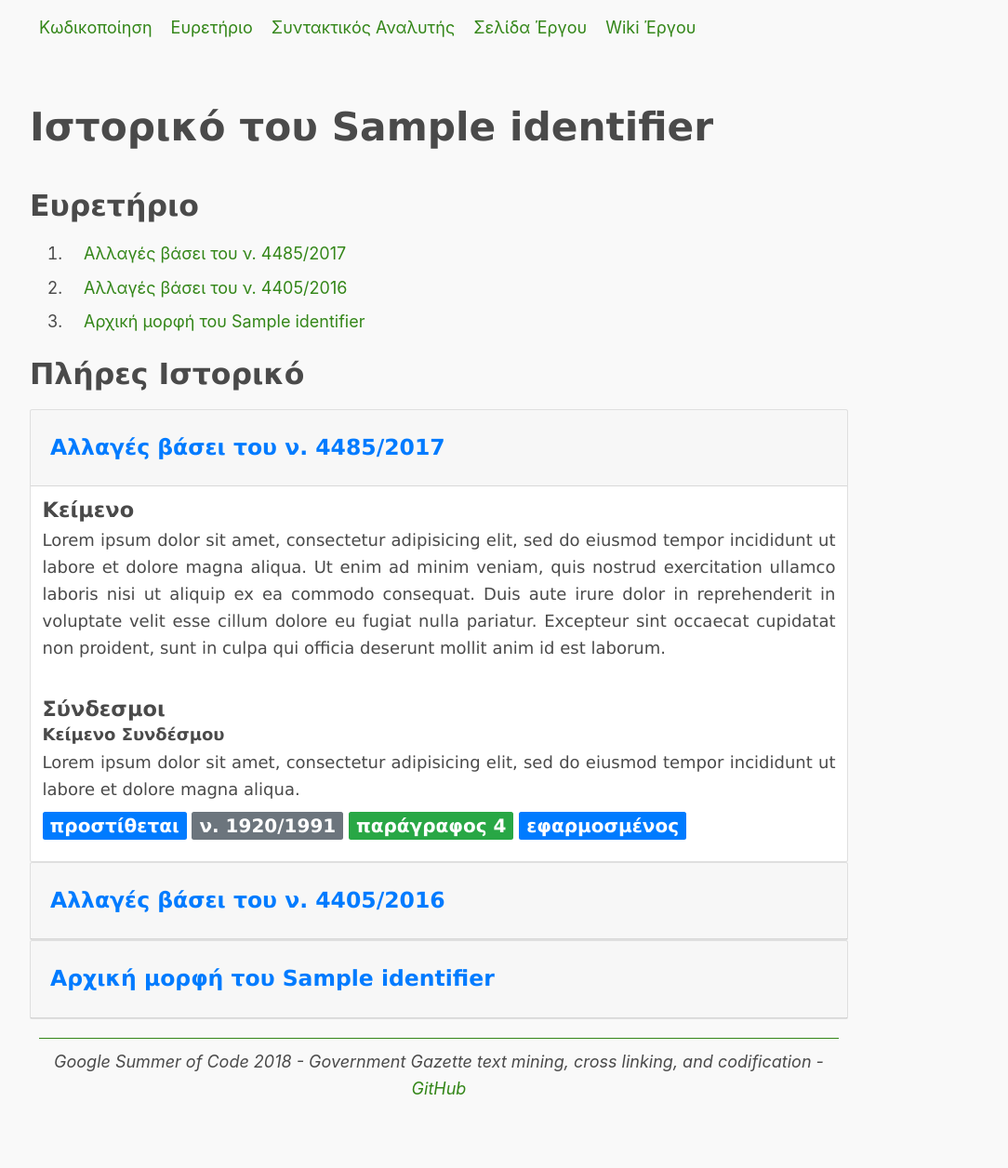
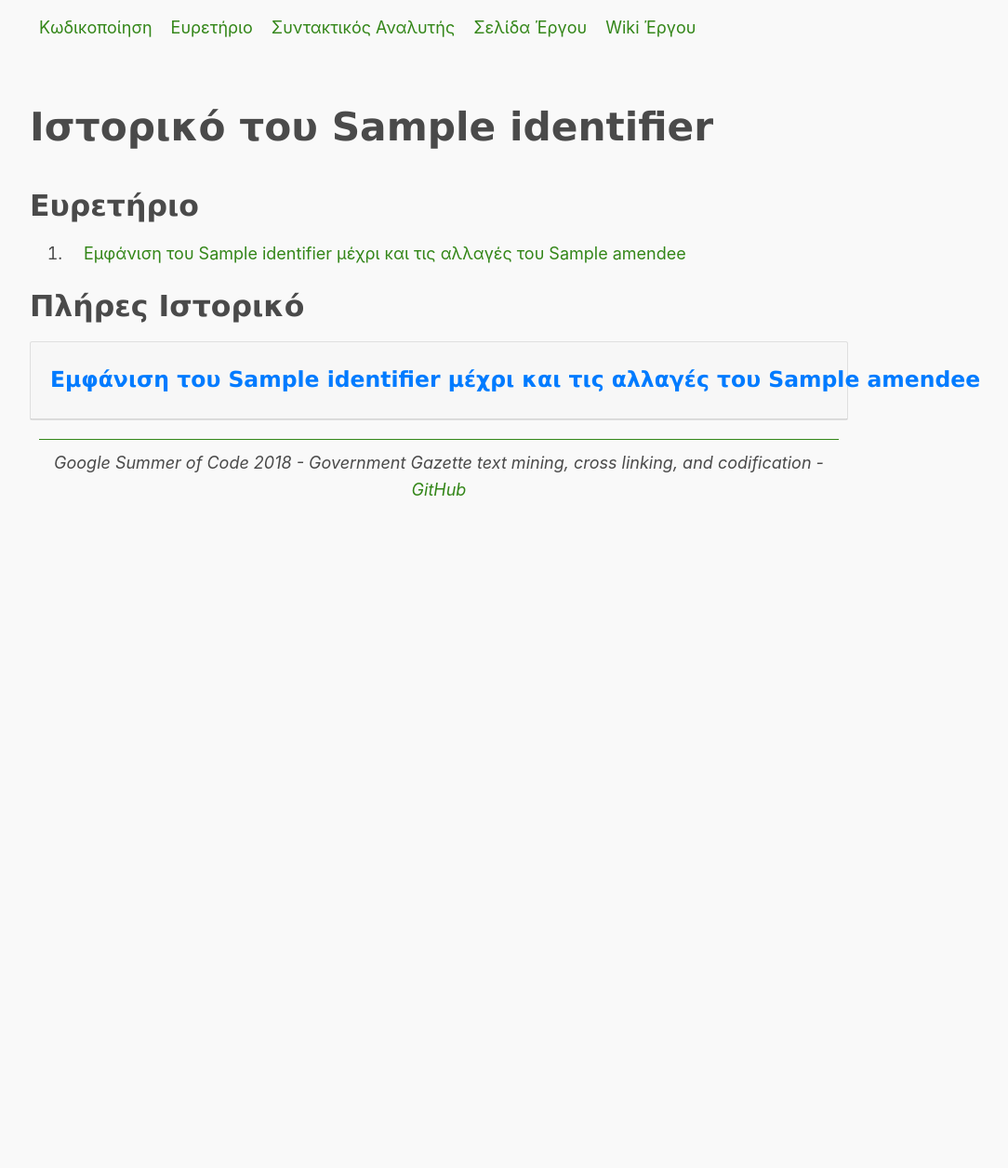
Before and after one commit to eellak/gsoc2018-3gm, a Flask app: template 3gm/templates/history.html in a window 1280 px wide. Shown: the whole page at 93% size, without its empty margins (168-1252 px from the left). After the commit the page ends 533 px from the top, so only its background shows below. Run offline with Flask 2, Linux system fonts and the light colour scheme; the template is opened without the code that fills it: most values are stand-ins (such as "Sample title", 1, 10 or a date in 2020); some libraries are stand-ins or nearby versions.

Commit message:
Implement history page
Former-commit-id: c98a0cc91144b3b68352dee2725c2e1999fea4f1
Former-commit-id: 46bc67a5a1ca36e4a907cff6640dfbe1946d1434

```diff
--- a/3gm/app.py
+++ b/3gm/app.py
@@ -156,7 +156,18 @@ def graph():
 
 @app.route('/history')
 def history():
+    global codifier
     identifier = request.args.get('identifier')
+    history, links = codifier.get_history(identifier)
+
+    if links:
+        links = links.organize_by_text()
+
+    # Get as markdown
+    for x in history:
+        x.content = x.export_law('markdown')
+
+
     return render_template('history.html', **locals())
 
 
@@ -246,6 +257,9 @@ def to_hyperlink(l, link_type='markdown'):
 def render_md(corpus):
     return Markup(markdown.markdown(corpus))
 
+@app.template_filter('listify')
+def listify(s):
+    return list(s)
 
 if __name__ == '__main__':
     app.jinja_env.globals.update(render_badges=render_badges)
--- a/3gm/templates/history.html
+++ b/3gm/templates/history.html
@@ -7,77 +7,70 @@
 <h3>Ευρετήριο</h3>
 
 <ol>
- <li><a href="#">Αλλαγές βάσει του ν. 4485/2017</a></li>
- <li><a href="#">Αλλαγές βάσει του ν. 4405/2016</a></li>
- <li><a href="#">Αρχική μορφή του {{ identifier }}</a></li>
+  {% for law in history | reverse %}
+  <li><a href="#heading{{ loop.index }}">
+    {% if law.identifier == law.amendee %}
+    Αρχική μορφή του {{ law.identifier }}
+    {% else %}
+    Εμφάνιση του {{ law.identifier }} μέχρι και τις αλλαγές του {{ law.amendee }}
+    {% endif %}
+  </a></li>
+
+  {% endfor %}
 </ol>
-
 
 <h3>Πλήρες Ιστορικό</h3>
 
-
-
 <div id="accordion">
+  {% for law in history | reverse %}
   <div class="card">
-    <div class="card-header" id="headingOne">
+    <div class="card-header" id="heading{{ loop.index }}">
       <h5 class="mb-0">
-        <button class="btn btn-link" data-toggle="collapse" aria-expanded="false" data-target="#collapseOne" aria-controls="collapseOne">
-          <h1>Αλλαγές βάσει του ν. 4485/2017</h1>
+        <button class="btn btn-link" data-toggle="collapse" aria-expanded="false" data-target="#collapse{{ loop.index }}" aria-controls="collapse{{ loop.index }}">
+          <h1>
+            {% if law.identifier == law.amendee %}
+            Αρχική μορφή του {{ law.identifier }}
+            {% else %}
+            Εμφάνιση του {{ law.identifier }} μέχρι και τις αλλαγές του {{ law.amendee }}
+            {% endif %}
+          </h1>
         </button>
       </h5>
     </div>
 
-    <div id="collapseOne" class="collapse show" aria-labelledby="headingOne" data-parent="#accordion">
+    <div id="collapse{{ loop.index }}" class="collapse" aria-labelledby="heading{{ loop.index }}" data-parent="#accordion">
       <div class="card-body">
-          <h5>Κείμενο</h5>
-          <p>Lorem ipsum dolor sit amet, consectetur adipisicing elit, sed do eiusmod tempor incididunt ut labore et dolore magna aliqua. Ut enim ad minim veniam, quis nostrud exercitation ullamco laboris nisi ut aliquip ex ea commodo consequat. Duis aute irure dolor in reprehenderit in voluptate velit esse cillum dolore eu fugiat nulla pariatur. Excepteur sint occaecat cupidatat non proident, sunt in culpa qui officia deserunt mollit anim id est laborum.</p>
+        <h5>Κείμενο</h5>
+        {{ law.content | render_md | safe }}
 
-          <br>
-          <h5>Σύνδεσμοι</h5>
-          <h6>Κείμενο Συνδέσμου</h6>
-          <p>Lorem ipsum dolor sit amet, consectetur adipisicing elit, sed do eiusmod tempor incididunt ut labore et dolore magna aliqua. </p>
-          <p><span class="badge badge-primary">προστίθεται</span> <span class="badge badge-secondary">ν. 1920/1991</span> <span class="badge badge-success">παράγραφος 4</span> <span class="badge badge-primary">εφαρμοσμένος</span></p>
+        <br>
+        {% if law.amendee != law.identifier %}
+        <h5>Σύνδεσμοι</h5>
+
+        {% for text, tags in links.items() %}
+        {% set tags = tags | listify %}
+        {% if tags[0][1] == law.amendee %}
+        <h5>Κείμενο Τροποποίησης</h5>
+        <p>{{ text }}</p>
+
+        <h5>Είδος Τροποποίησης </h5>
+        {% for t in tags %}
+        <p>{{ t | render_badges | safe }}</p>
+        {% endfor %}
 
 
+        <hr>
+
+        {% endif %}
+        {% endfor %}
+        {% endif %}
       </div>
     </div>
   </div>
 
-  <div class="card">
-    <div class="card-header" id="headingTwo">
-      <h5 class="mb-0">
-        <button class="btn btn-link" data-toggle="collapse" aria-expanded="false" data-target="#collapseTwo" aria-controls="collapseTwo">
-          <h1>Αλλαγές βάσει του ν. 4405/2016</h1>
-        </button>
-      </h5>
-    </div>
 
-    <div id="collapseTwo" class="collapse" aria-labelledby="headingTwo" data-parent="#accordion">
-      <div class="card-body">
-        {{ identifier | safe }}
-      </div>
-    </div>
-  </div>
-
-  <div class="card">
-    <div class="card-header" id="headingThree">
-      <h5 class="mb-0">
-        <button class="btn btn-link" data-toggle="collapse" aria-expanded="false" data-target="#collapseThree" aria-controls="collapseThree">
-          <h1>Αρχική μορφή του {{ identifier }}</h2>
-        </button>
-      </h5>
-    </div>
-
-    <div id="collapseThree" class="collapse" aria-labelledby="headingThree" data-parent="#accordion">
-      <div class="card-body">
-        {{ identifier | safe }}
-      </div>
-    </div>
-  </div>
-
+  {% endfor %}
 </div>
 
 
-
-
 {% endblock %}
```
Also changed, not shown: 3gm/codifier.py (+5 -2 lines), 3gm/parser.py (+55 -5 lines).
